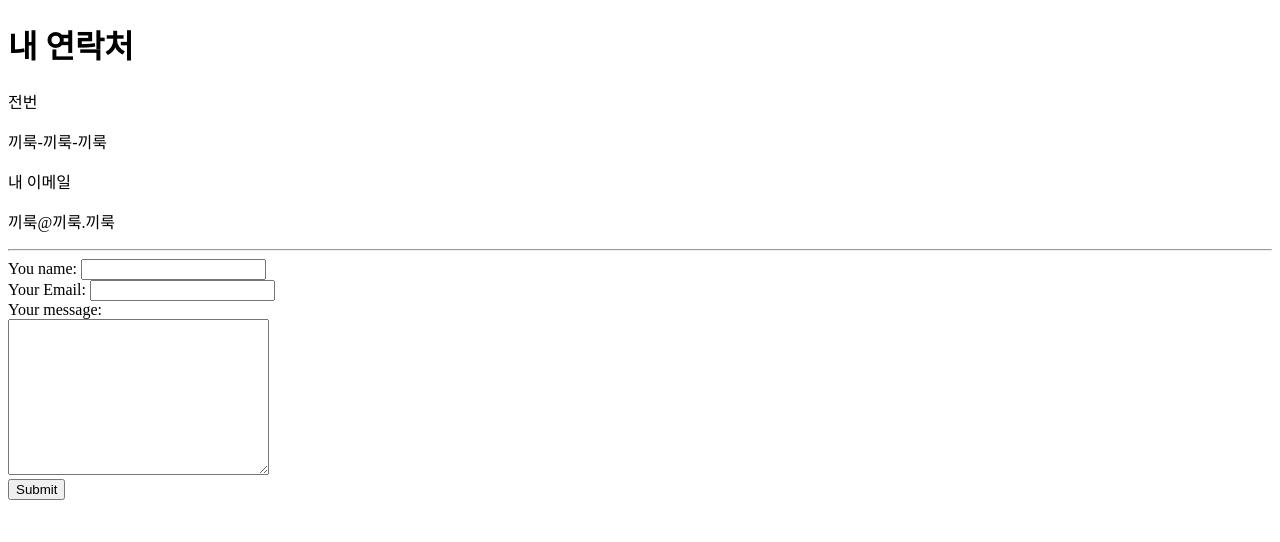
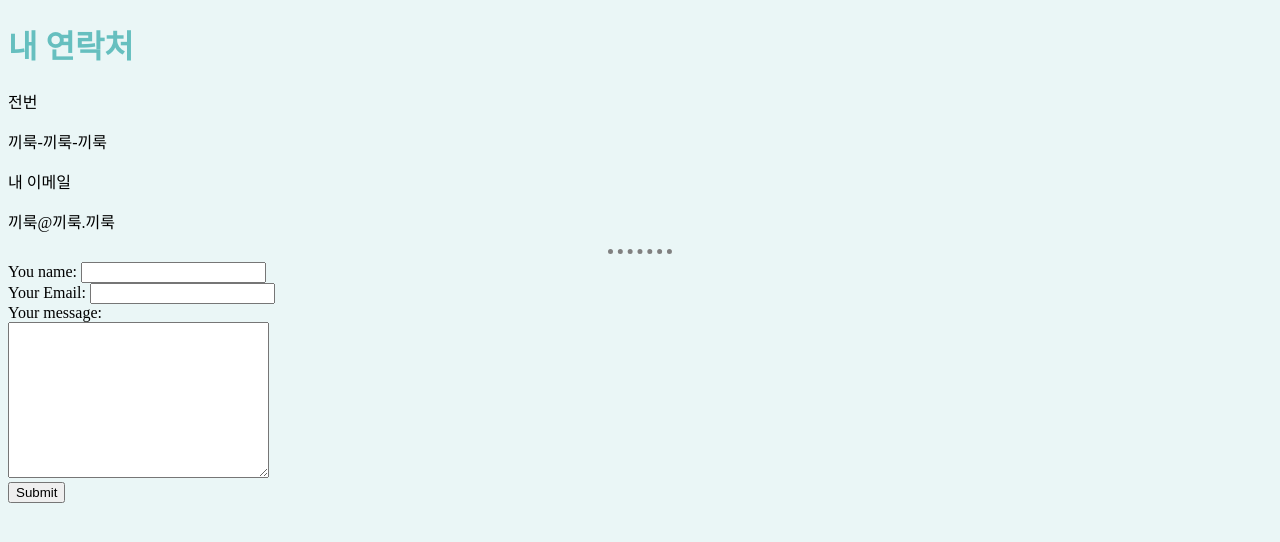
Before and after one commit to ocsarpo/cv_udemy, a plain HTML site: page contact.html in a window 1280 px wide. Drawn offline with Linux system fonts and the light colour scheme.

Commit message:
external css
internal to external

```diff
--- a/contact.html
+++ b/contact.html
@@ -5,6 +5,7 @@
     <meta name="viewport" content="width=device-width, initial-scale=1.0">
     <meta http-equiv="X-UA-Compatible" content="ie=edge">
     <title>Contact</title>
+    <link rel="stylesheet" href="css/styles.css">
 </head>
 <body>
     <h1>내 연락처</h1>
--- /dev/null
+++ b/css/styles.css
@@ -0,0 +1,17 @@
+body {
+    background-color: #EAF6F6;
+}
+
+h1, h3 {
+    color: #66BFBF;
+}
+
+hr {
+    /* border-style: dotted none none; */
+    border-style: none;
+    border-top-style: dotted;
+    border-color: gray;
+    border-width: 5px;
+    /* 이 방식이 더 명확 */
+    width: 5%;
+}
```
Also changed, not shown: hobbies.html (+2 -0 lines), index.html (+1 -17 lines), inputs.html (+1 -0 lines).
